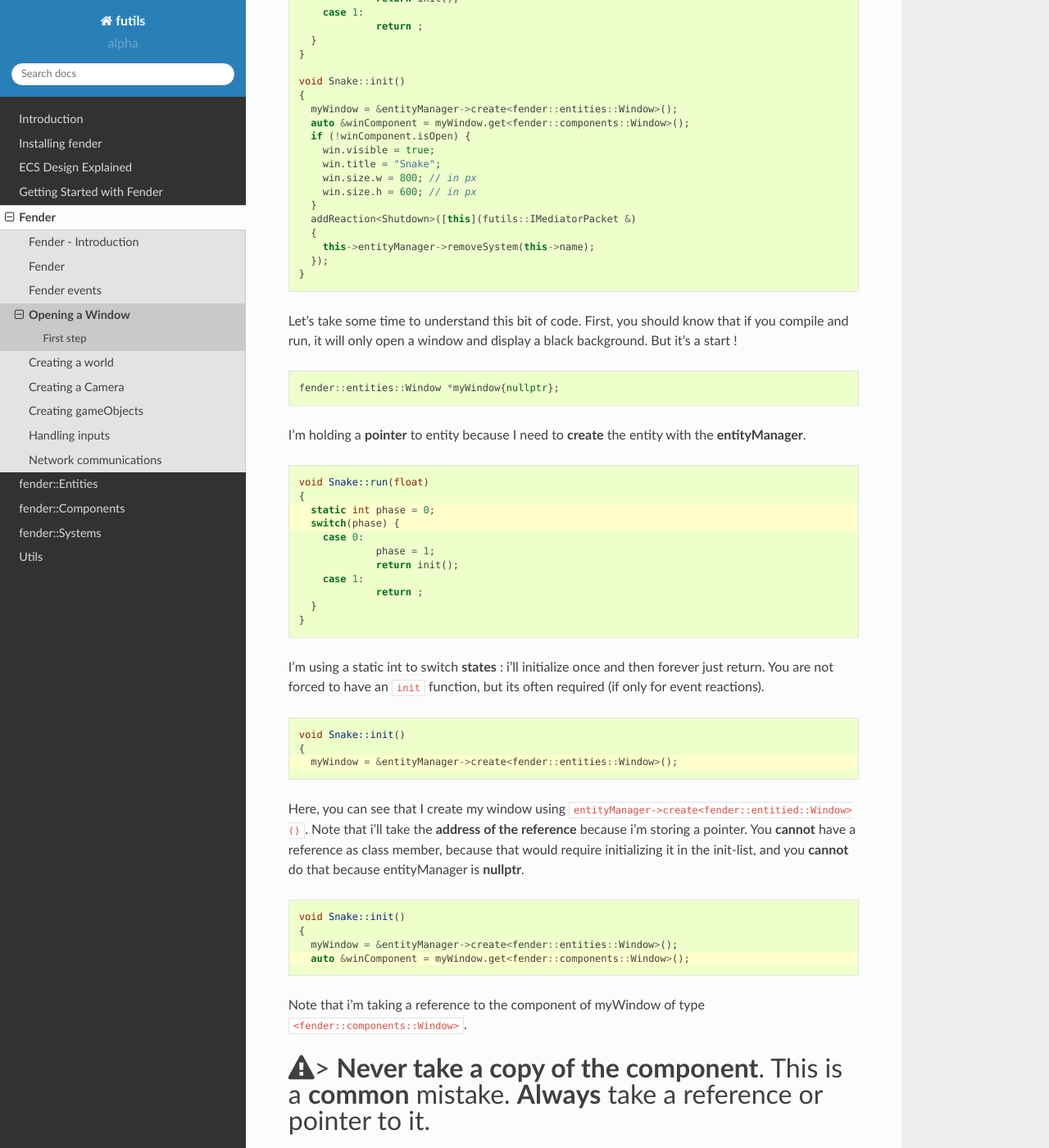
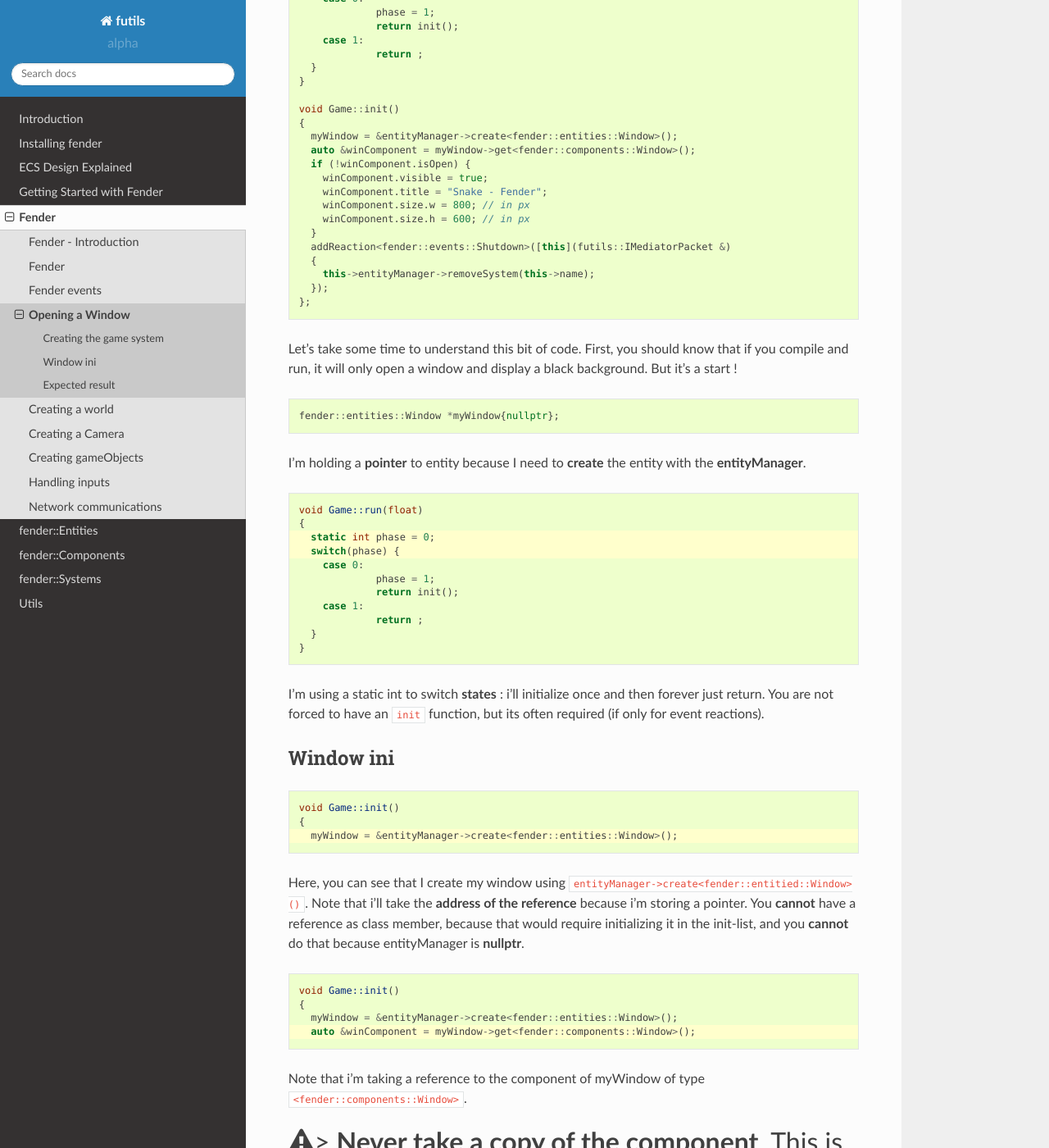
Before and after one commit to ganzf/futils, a Sphinx documentation site: the page built from docs/fender/window.rst, in a window 1280 px wide and 1400 px high, scrolled down 668 px. Shown: the whole window at 82% size. Built offline with Sphinx 7.4.7 and the Read the Docs theme 2.0.0, drawn with Linux system fonts in a browser that asks for light colours; some of the changed text lies outside the part shown.

Commit message:
first screenshot for window

```diff
--- a/docs/fender/window.rst
+++ b/docs/fender/window.rst
@@ -4,25 +4,27 @@ Opening a Window
 Now that you know the basics (**creating and adding a system**, **sending and receiving events**), let's see what you can do with the engine.
 Since this engine is targeted at developers, it requires you to create everything, starting with the window.
 
-First step
-----------
+Creating the game system
+------------------------
 
-Remember, we want to create a simple snake game. We're gonna create a Snake system.
+Remember, we want to create a simple snake game. We're gonna create a Game system.
 
 .. code-block:: cpp
 
+   # include "fender.hpp"
+   # include "events.hpp"
    # include "Entities/Window.hpp"
 
-   class Snake : public futils::ISystem
+   class Game : public futils::ISystem
    {
                 fender::entities::Window *myWindow{nullptr};
                 void init();
    public:
-                Snake() = default;
+                Game() = default;
                 void run(float) final;
    }
 
-   void Snake::run(float)
+   void Game::run(float)
    {
      static int phase = 0;
      switch(phase) {
@@ -34,21 +36,21 @@ Remember, we want to create a simple snake game. We're gonna create a Snake syst
      }
    }
 
-   void Snake::init()
+   void Game::init()
    {
      myWindow = &entityManager->create<fender::entities::Window>();
-     auto &winComponent = myWindow.get<fender::components::Window>();
+     auto &winComponent = myWindow->get<fender::components::Window>();
      if (!winComponent.isOpen) {
-       win.visible = true;
-       win.title = "Snake";
-       win.size.w = 800; // in px
-       win.size.h = 600; // in px
+       winComponent.visible = true;
+       winComponent.title = "Snake - Fender";
+       winComponent.size.w = 800; // in px
+       winComponent.size.h = 600; // in px
      }
-     addReaction<Shutdown>([this](futils::IMediatorPacket &)
+     addReaction<fender::events::Shutdown>([this](futils::IMediatorPacket &)
      {
        this->entityManager->removeSystem(this->name);
      });
-   }
+   };
 
 Let's take some time to understand this bit of code. First, you should know that if you compile and run, it will only open a window and display a black background.
 But it's a start !
@@ -62,7 +64,7 @@ I'm holding a **pointer** to entity because I need to **create** the entity with
 .. code-block:: cpp
    :emphasize-lines: 3,4
 
-   void Snake::run(float)
+   void Game::run(float)
    {
      static int phase = 0;
      switch(phase) {
@@ -76,10 +78,13 @@ I'm holding a **pointer** to entity because I need to **create** the entity with
 
 I'm using a static int to switch **states** : i'll initialize once and then forever just return. You are not forced to have an ``init`` function, but its often required (if only for event reactions).
 
+Window ini
+----------
+
 .. code-block:: cpp
    :emphasize-lines: 3
 
-   void Snake::init()
+   void Game::init()
    {
      myWindow = &entityManager->create<fender::entities::Window>();
 
@@ -91,13 +96,36 @@ You **cannot** have a reference as class member, because that would require init
    :emphasize-lines: 4
 
 
-   void Snake::init()
+   void Game::init()
    {
      myWindow = &entityManager->create<fender::entities::Window>();
-     auto &winComponent = myWindow.get<fender::components::Window>();
+     auto &winComponent = myWindow->get<fender::components::Window>();
 
 Note that i'm taking a reference to the component of myWindow of type ``<fender::components::Window>``.
 
 .. rst-class:: fa fa-warning fa-2x
 
     > **Never take a copy of the component**. This is a **common** mistake. **Always** take a reference or pointer to it.
+
+.. code-block:: cpp
+   :emphasize-lines: 5,6,7,8,9,10
+
+   void Game::init()
+   {
+     myWindow = &entityManager->create<fender::entities::Window>();
+     auto &winComponent = myWindow.get<fender::components::Window>();
+     if (!winComponent.isOpen) {
+       winComponent.visible = true;
+       winComponent.title = "Snake - Fender";
+       winComponent.size.w = 800; // in px
+       winComponent.size.h = 600; // in px
+     }
+
+If the window isn't open already, then i'll set **visible** to **true** (the system will know it must render this window) and set other self-explanatory variables.
+
+Expected result
+---------------
+
+.. image:: simpleWindow.png
+   :width: 100%
+   :alt: A Simple Window
```
Also changed, not shown: docs/fender/simpleWindow.png (added).
